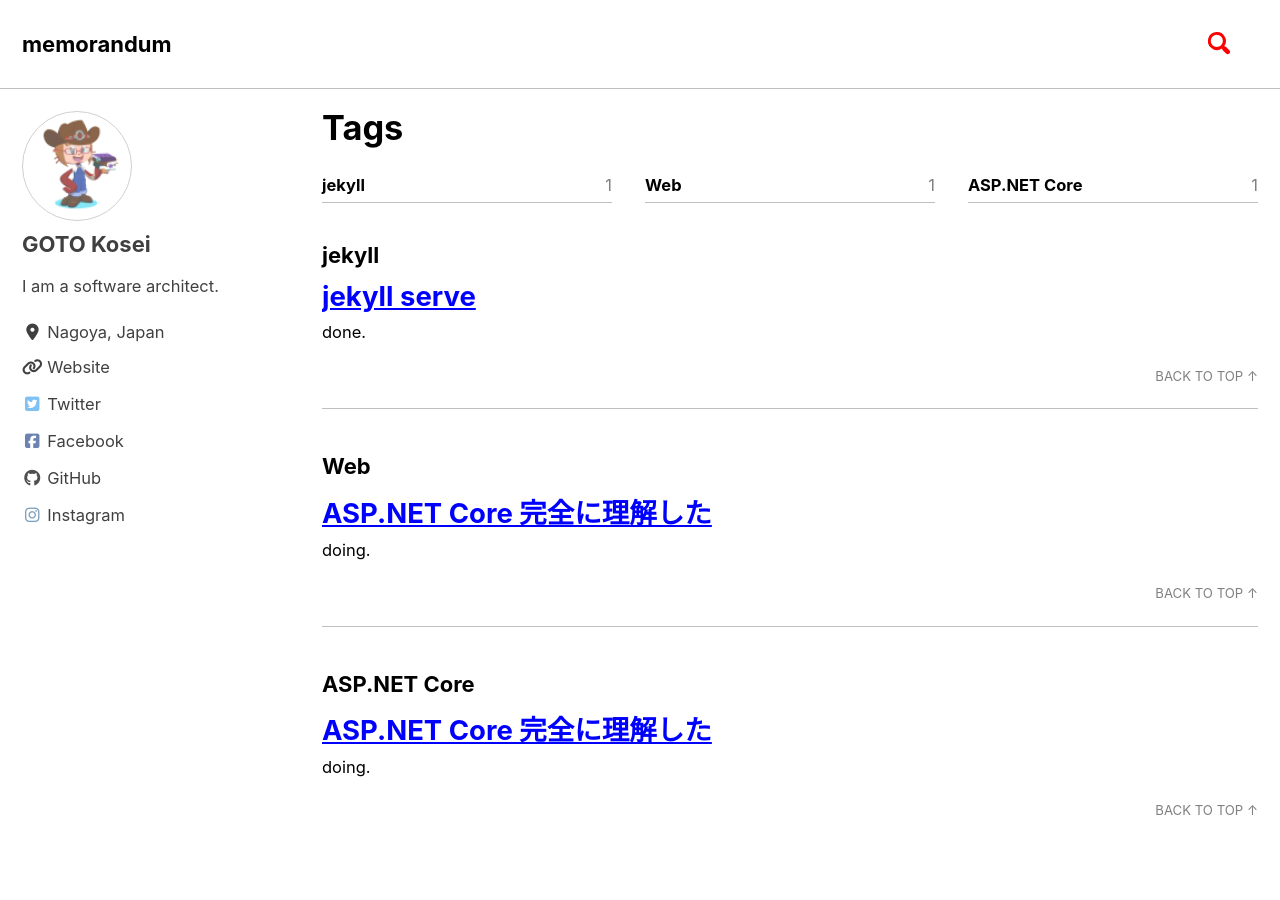
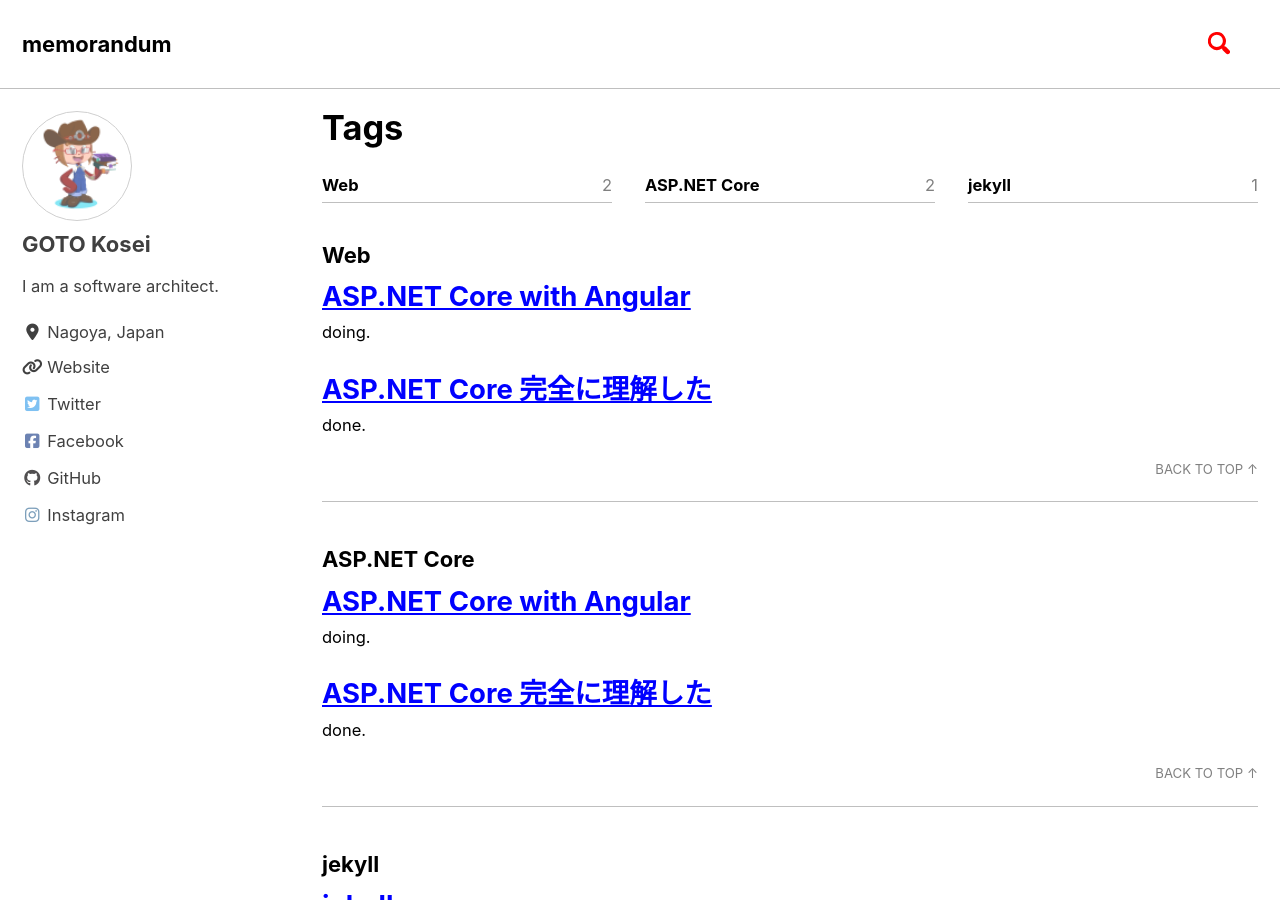
Before and after one commit to gtksi/gtksi.github.io, a Jekyll site: the page built from _pages/tag-archive.md, in a window 1280 px wide and 900 px high. Built offline with Jekyll 4.4.1, drawn with Linux system fonts in a browser that asks for light colours; cached includes are drawn as plain includes; nearby versions of some CDN libraries.

Commit message:
[add]add post

```diff
--- a/_posts/2020-03-06-ASP.NET Core SPA.markdown
+++ b/_posts/2020-03-06-ASP.NET Core SPA.markdown
@@ -11,7 +11,7 @@ tags:
 author_profile: true
 ---
 
-doing.
+done.
 
 ## 参照
 
--- /dev/null
+++ b/_posts/2020-03-19-ASP.NET Core with Angular.md
@@ -0,0 +1,18 @@
+---
+layout: single
+title:  "ASP.NET Core with Angular"
+date:   2020-03-19 23:07:38 +0900
+categories:
+- blog
+tags:
+- Web
+- ASP.NET Core
+#author: "GOTO Kosei"
+author_profile: true
+---
+
+doing.
+
+## 参照
+
+- [test](https://gtksi.github.io/aspnetcore-with-angular-sample/)
```
